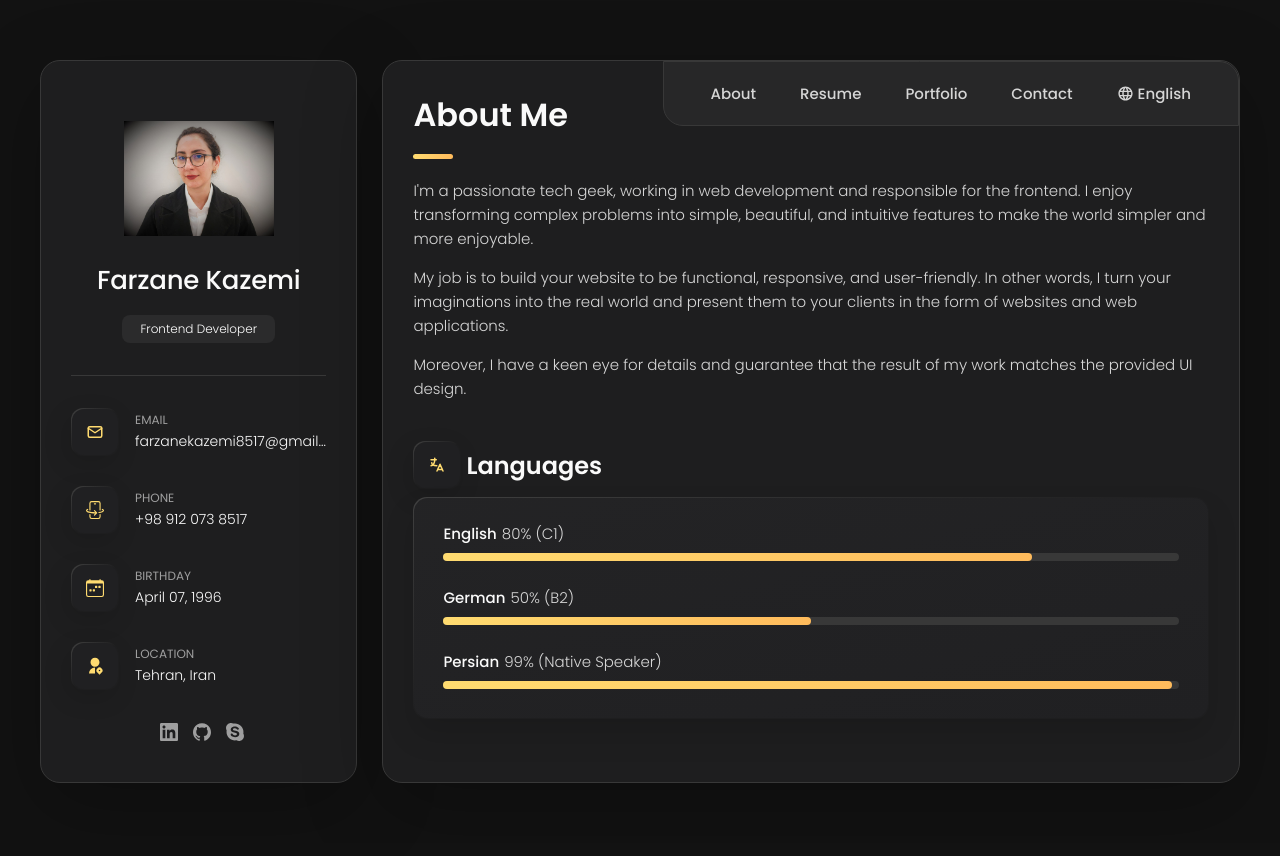
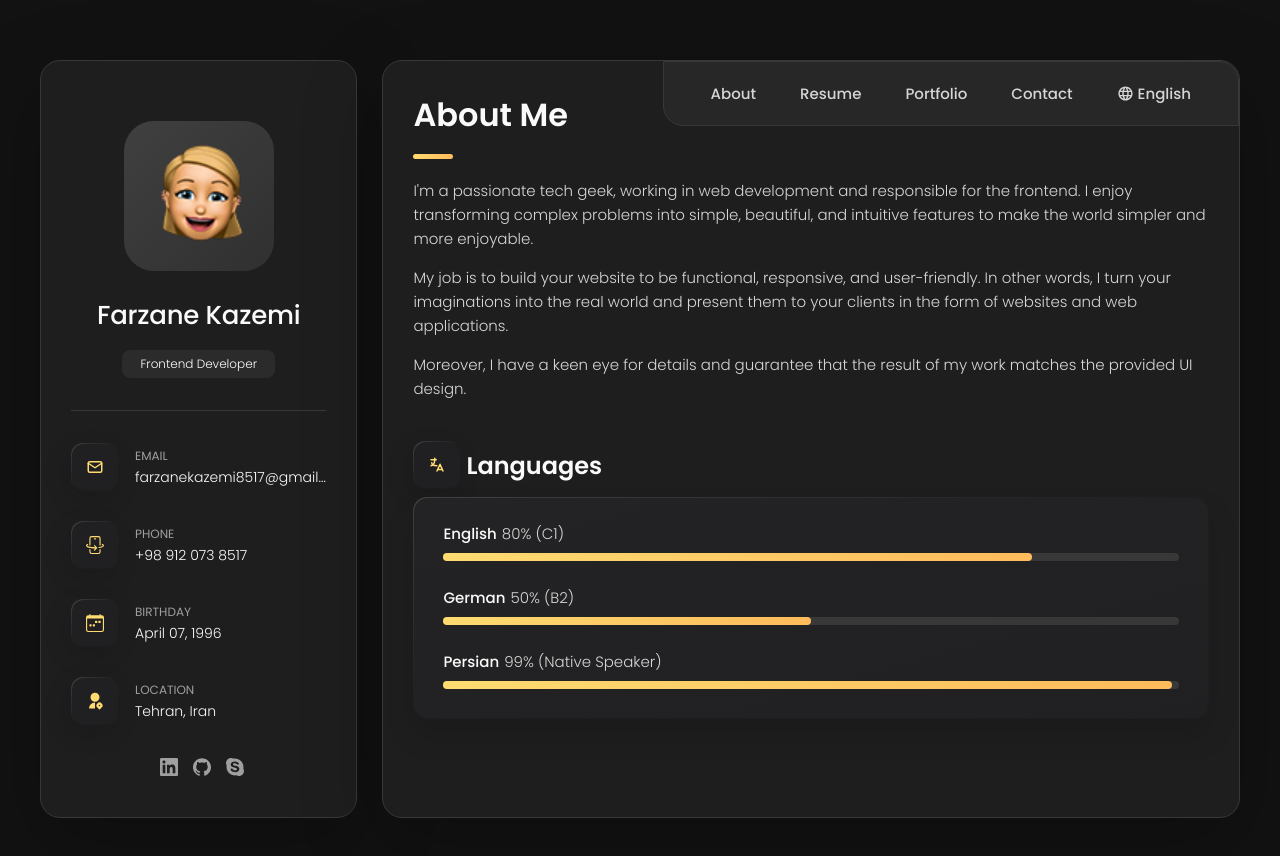
Before and after one commit to Farzane2630/personal-portfolio-v1, a React (Vite) app: page / in a window 1280 px wide. Shown: the top 856 px of the page. Built offline with nearby package versions, Linux system fonts and the light colour scheme.

Commit message:
debug: contact btn & avatar

```diff
--- a/src/Components/Sidebar.jsx
+++ b/src/Components/Sidebar.jsx
@@ -16,11 +16,11 @@ export default function Sidebar() {
          <div class="sidebar-info">
 
             <figure class="avatar-box">
-               <img src="./src/assets/avatar.jpg" alt="Richard hanrick" width="80" />
+               <img src="src/assets/avatar-2.png" alt="Farzane Kazemi" width="80" />
             </figure>
 
             <div class="info-content">
-               <h1 class="name" title="Richard hanrick">Farzane Kazemi</h1>
+               <h1 class="name" title="Farzane Kazemi">Farzane Kazemi</h1>
 
                <p class="title">
                   {t('sidebar.job_title')}
--- a/src/index.css
+++ b/src/index.css
@@ -384,7 +384,7 @@ main {
 .info_more-btn:hover::before,
 .info_more-btn:focus::before { background: var(--bg-gradient-yellow-2); }
 
-/* .info_more-btn span { display: none; } */
+.info_more-btn span { font-size: 10px; }
 
 .sidebar-info_more {
   opacity: 0;
```
Also changed, not shown: 1 other file (tests, documents, lock files or other folders).
